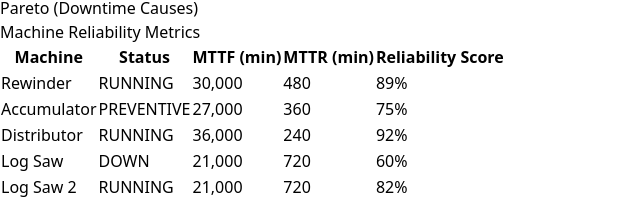
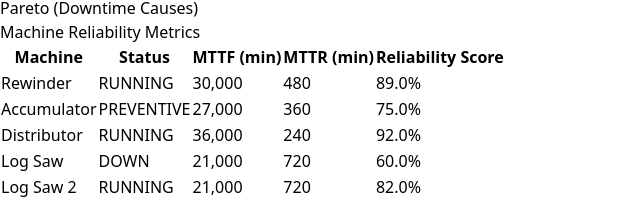
Before and after one commit to kailaxy/toiletline-milpsystem, a React (Vite) app in the folder frontend/: page /dashboard in a window 1280 px wide. Shown: the part 868-1073 px from the top of the page, without its empty margins (0-640 px from the left). Built offline with nearby package versions, Linux system fonts and the light colour scheme; no server answers.

Commit message:
adjusted reliability score calculation

```diff
--- a/frontend/src/pages/Dashboard.tsx
+++ b/frontend/src/pages/Dashboard.tsx
@@ -117,7 +117,7 @@ export default function Dashboard() {
                                         <div className="w-full bg-slate-200 rounded-full h-2">
                                             <div className="bg-blue-600 h-2 rounded-full" style={{width: `${m.reliabilityScore}%`}}></div>
                                         </div>
-                                        <span className="text-slate-500">{m.reliabilityScore.toFixed(0)}%</span>
+                                        <span className="text-slate-500">{m.reliabilityScore.toFixed(1)}%</span>
                                     </div>
                                 </td>
                             </tr>
--- a/frontend/src/services/api.ts
+++ b/frontend/src/services/api.ts
@@ -431,7 +431,7 @@ const deriveMachineHealth = (machine: any): Pick<Machine, 'status' | 'reliabilit
 
   const normalizedAge = ageDays === null
     ? 0
-    : clamp(ageDays / 60, 0, 1);
+    : clamp(ageDays / 30, 0, 1);
 
   const baseReliability = 35 + (normalizedMttf * 45) + (normalizedMttr * 20);
   const ageDecay = normalizedAge * 45;
```
